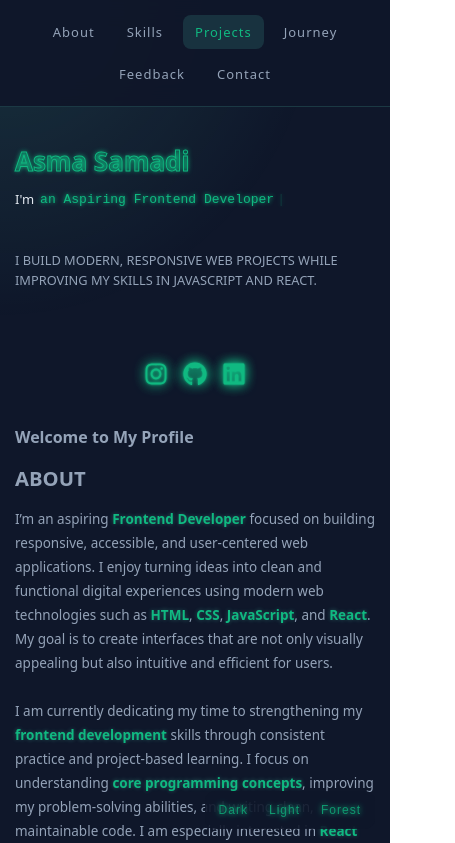
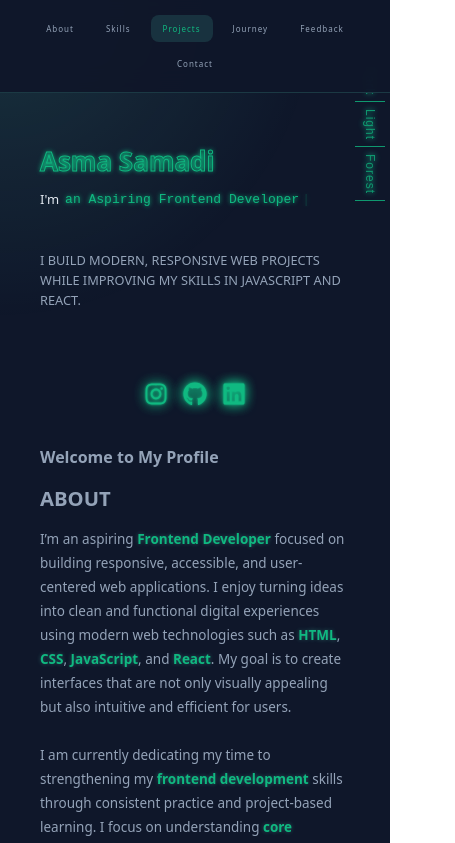
Before and after one commit to asma-samadi/Portfolio-App, a React (Vite) app in the folder my-portfolio/: page / in a window 390 px wide. Shown: the top 843 px of the page, 455 px wide, since content can reach past the window. Built offline with nearby package versions, Linux system fonts and the light colour scheme; no server answers; the database is empty.

Commit message:
Add small mobile query

```diff
--- a/my-portfolio/src/index.css
+++ b/my-portfolio/src/index.css
@@ -602,8 +602,16 @@ html {
 
 /* Small mobile */
 @media (max-width: 480px) {
+  html,
+body {
+  width: 100%;
+  overflow-x: hidden;
+}
+
   .layout {
     padding: 15px;
+    margin-right: 25px;
+    margin-left: 25px;
   }
 
   .left {
@@ -615,49 +623,18 @@ html {
     padding: 10px 0;
   }
 
-  /* Theme buttons */
-  .theme-switcher {
-    position: fixed;
-    top: auto;
-    bottom: 15px;
-    right: 15px;
-
-    flex-direction: row;
-    flex-wrap: wrap;
-    gap: 5px;
-
-    background: rgba(15, 23, 42, 0.9);
-    padding: 6px;
-    border-radius: 10px;
-
-    z-index: 9999;
-  }
-
   .theme-btn {
-    writing-mode: horizontal-tb;
-    text-orientation: initial;
+    writing-mode: vertical-lr;
 
     font-size: 0.75rem;
     letter-spacing: 1px;
-
-    border: none;
     padding: 6px 8px;
   }
 
   /* Back to top */
   .back-top {
-    right: 15px;
-    bottom: 80px;
-
-    writing-mode: horizontal-tb;
-    text-orientation: initial;
-
     font-size: 0.8rem;
     letter-spacing: 1px;
-
     padding: 6px 10px;
-
-    background: rgba(15, 23, 42, 0.9);
-    border-radius: 8px;
   }
 }
--- a/my-portfolio/src/styles/navbar.css
+++ b/my-portfolio/src/styles/navbar.css
@@ -143,3 +143,9 @@
     font-size: 24px;
   }
 }
+
+@media (max-width:480px) {
+  .nav-links a {
+    font-size: 8px;
+  }
+}
--- a/my-portfolio/src/styles/timeline.css
+++ b/my-portfolio/src/styles/timeline.css
@@ -146,3 +146,9 @@
     left: 0;
   }
 }
+
+@media (max-width: 480px) {
+  .timeline {
+    right: 18px;
+  }
+}
```
